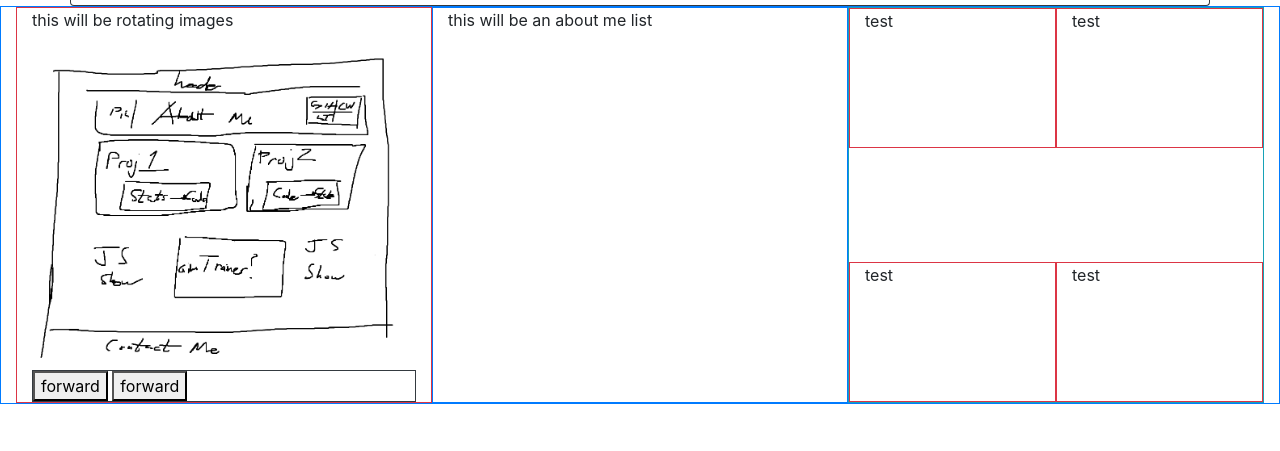
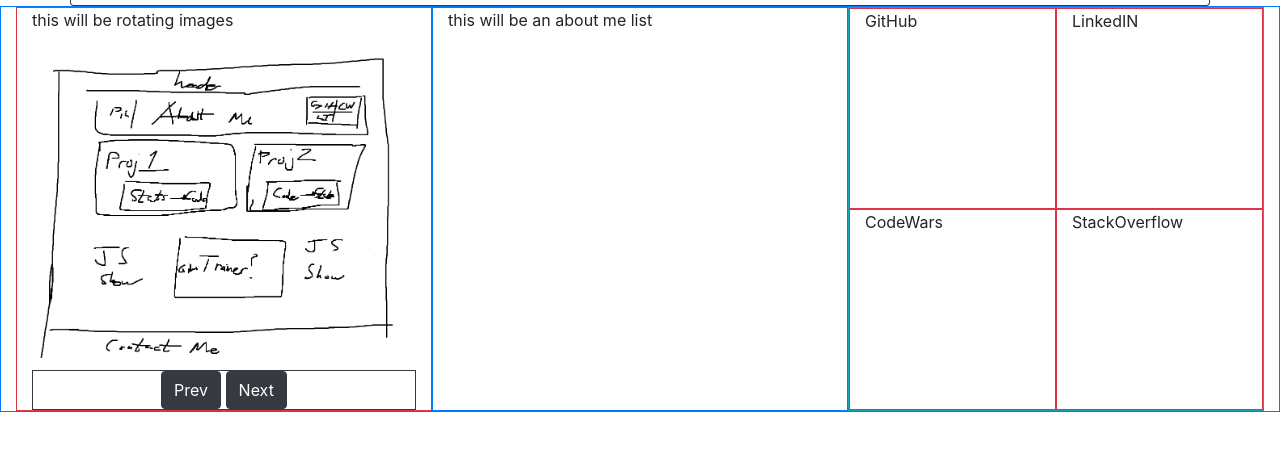
Before and after one commit to shawnbandy/Devpage, a plain HTML site: page index.html in a window 1280 px wide. Shown: the part 51-502 px from the top of the page. Drawn offline with nearby package versions, Linux system fonts and the light colour scheme; files that its build step writes are made by us from their sources.

Commit message:
fixed the code related section, fixed the buttons for pictures

```diff
--- a/index.html
+++ b/index.html
@@ -51,35 +51,26 @@
                 <img src="assets/img/planning sheet.png" alt="placeholder"
                 class="d-block img-fluid w-100 h-100"/>
               </div>
-              <div class="flex flex-row justify-content-center border border-dark">
-                <button class="align-self-center">forward</button>
-                <button class="align-self-center">forward</button>
+              <div class="justify-content-center border border-dark text-center">
+                <button class="btn btn-dark">Prev</button>
+                <button class="btn btn-dark">Next</button>
               </div>
             </div>
+            <!--*List-->
             <div class="border border-primary col-4">
               <p>this will be an about me list</p>
             </div>
+            <!--*Code related things-->
             <div class="row m-0 p-0 border border-info col-4 w-100">
-                <div class="row col p-0 m-0">
-                  <div class="col border border-danger">test</div>
-                  <div class="col border border-danger">test</div>
+                <div class="row col-12 p-0 m-0">
+                  <div class="col-6 border border-danger">GitHub</div>
+                  <div class="col-6 border border-danger">LinkedIN</div>
                 </div>
-                <div class="w-100"></div>
                 <div class="row col p-0 m-0  w-100">
-                  <div class="col border border-danger">test</div>
-                  <div class="col border border-danger">test</div>
+                  <div class="col-6 border border-danger">CodeWars</div>
+                  <div class="col-6 border border-danger">StackOverflow</div>
                 </div>
-
-
-
-                <!-- <div class="col border border-dark">linkedin</div>
-                <div class="col">github</div>
-                <div class="w-100"></div>
-                <div class="col border border-dark">linkedin</div>
-                <div class="col">github</div> -->
             </div>
-
-
           </section>
 
         </main>
```
